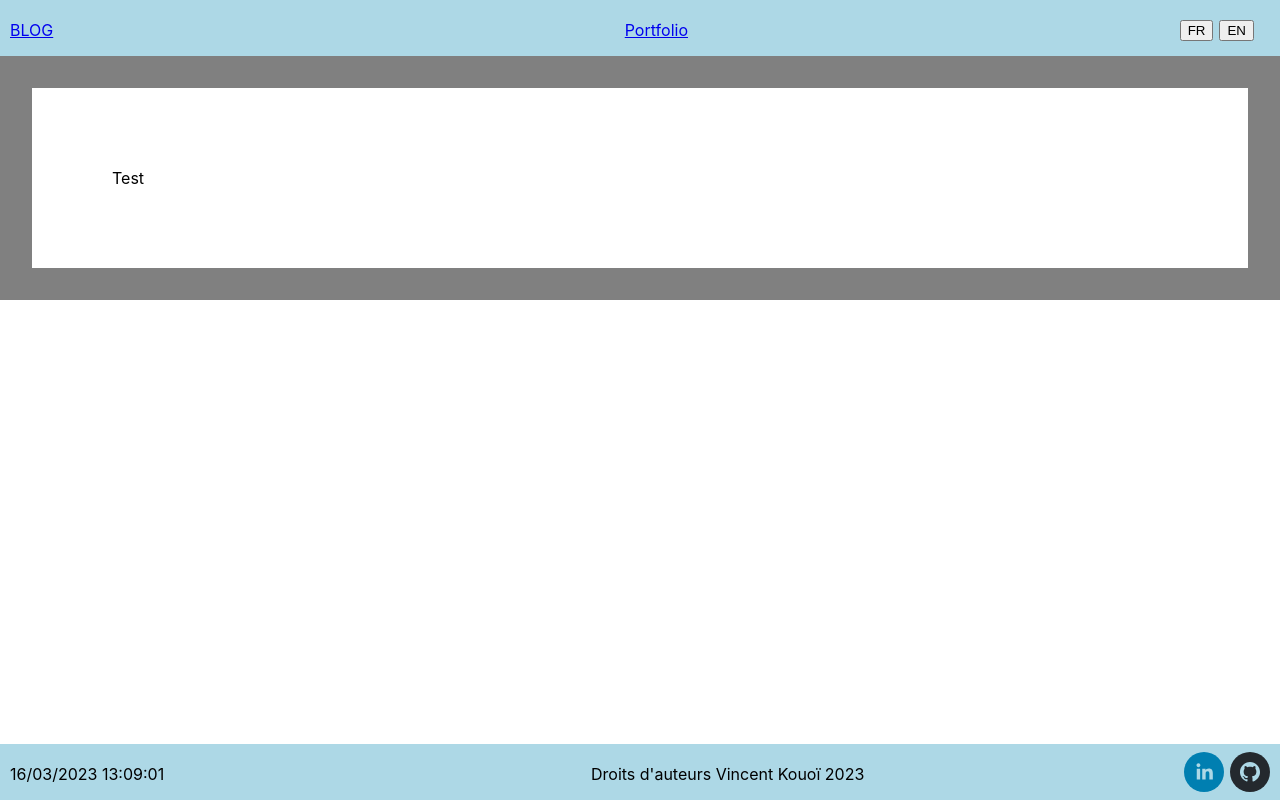
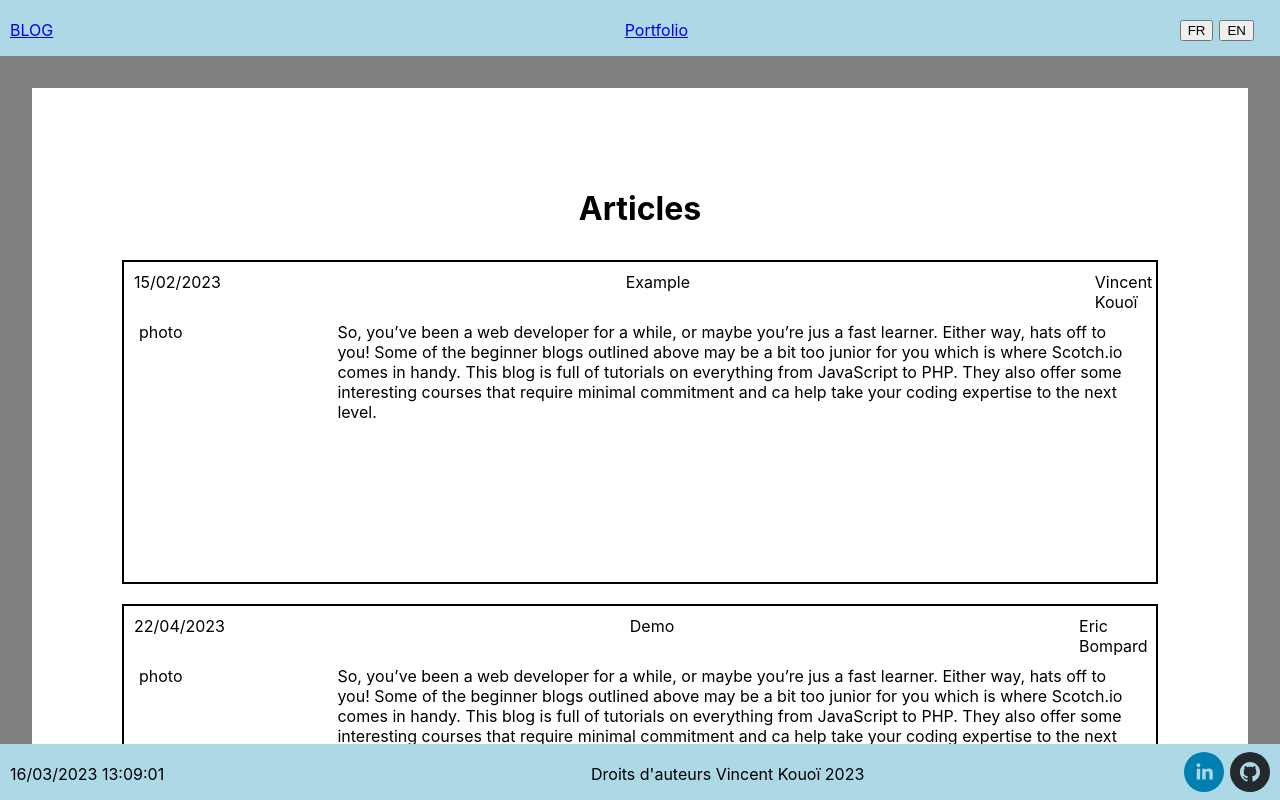
Before and after one commit to dryes380/portfolio2027Next, a React (Create React App) app in the folder front/: page / in a window 1280 px wide. Shown: the top 800 px of the page. Built offline with nearby package versions, Linux system fonts and the light colour scheme.

Commit message:
first step for blog

```diff
--- a/front/src/components/Footer.css
+++ b/front/src/components/Footer.css
@@ -1,5 +1,5 @@
 .footerContainer {
-  position: absolute;
+  position: fixed;
   bottom: 0;
   width: 100%;
   height: 3.5rem;
--- a/front/src/container/Blog.js
+++ b/front/src/container/Blog.js
@@ -1,10 +1,43 @@
 import React from "react";
+import { Articles } from "../data/Articles";
 
 const Blog = () => {
   return (
-    <>
-      <div className="Content">Test</div>
-    </>
+    <div className="Content">
+      <h1 style={{ textAlign: "center" }}> Articles</h1>
+      {Articles.map((data) => {
+        return (
+          <div style={{ display: "flex", gap: 10 }}>
+            <div
+              style={{
+                width: "100%",
+                border: "2px solid black",
+                height: 300,
+                padding: 10,
+                margin: 10,
+              }}
+            >
+              <div style={{ display: "flex", gap: "40%" }}>
+                <div>{data.release}</div>
+                <div>{data.title}</div>
+                <div>{data.author}</div>
+              </div>
+              <div
+                style={{
+                  display: "flex",
+                  margin: 10,
+                  position: "relative",
+                  right: 5,
+                }}
+              >
+                <div style={{ width: "20%", height: 200 }}>photo</div>
+                <div style={{ width: "80%" }}>{data.content}</div>
+              </div>
+            </div>
+          </div>
+        );
+      })}
+    </div>
   );
 };
 export default Blog;
--- /dev/null
+++ b/front/src/data/Articles.js
@@ -0,0 +1,18 @@
+export const Articles = [
+  {
+    id: 1,
+    author: "Vincent Kouoï",
+    title: "Example",
+    release: "15/02/2023",
+    content:
+      "So, you’ve been a web developer for a while, or maybe you’re jus a fast learner. Either way, hats off to you! Some of the beginner blogs outlined above may be a bit too junior for you               which is where Scotch.io comes in handy. This blog is full of               tutorials on everything from JavaScript to PHP. They also offer               some interesting courses that require minimal commitment and ca help take your coding expertise to the next level.",
+  },
+  {
+    id: 2,
+    author: "Eric Bompard",
+    title: "Demo",
+    release: "22/04/2023",
+    content:
+      "So, you’ve been a web developer for a while, or maybe you’re jus a fast learner. Either way, hats off to you! Some of the beginner blogs outlined above may be a bit too junior for you               which is where Scotch.io comes in handy. This blog is full of               tutorials on everything from JavaScript to PHP. They also offer               some interesting courses that require minimal commitment and ca help take your coding expertise to the next level.",
+  },
+];
```
